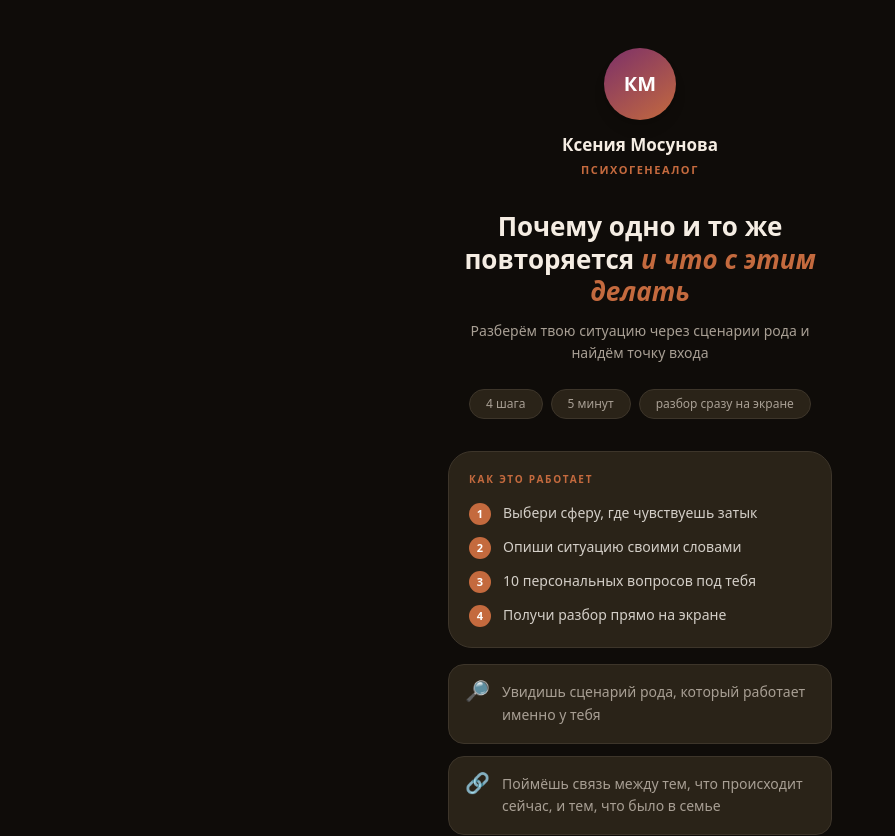
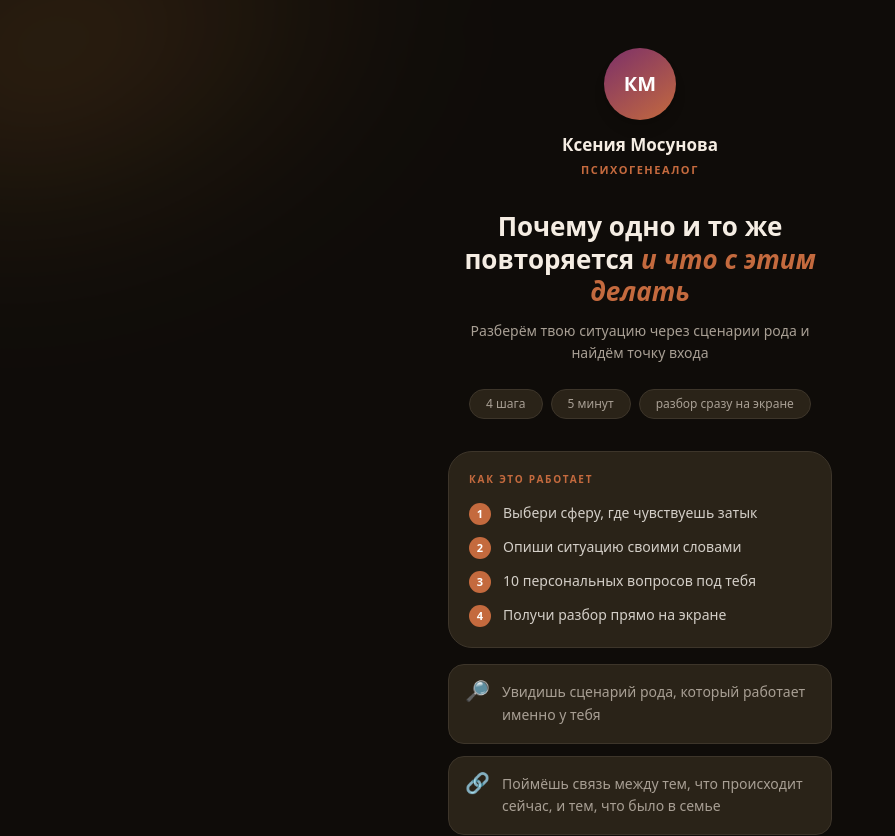
Before and after one commit to vladimirtroshyn99-glitch/quiz, a Next.js app: page / in a window 1280 px wide. Shown: the top 836 px of the page, without its empty margins (0-895 px from the left). Built offline with nearby package versions, Linux system fonts and the light colour scheme.

Commit message:
fix: soften background glow — wider ellipse, lower opacity, no z-index overlap
Co-Authored-By: Claude Sonnet 4.6 <noreply@anthropic.com>

```diff
--- a/pages/_app.js
+++ b/pages/_app.js
@@ -1,5 +1,30 @@
 import '../styles/globals.css';
+import Head from 'next/head';
 
 export default function App({ Component, pageProps }) {
-  return <Component {...pageProps} />;
+  return (
+    <>
+      <Head>
+        <meta name="viewport" content="width=device-width, initial-scale=1, viewport-fit=cover" />
+      </Head>
+      {/* Декоративный блик верхний левый угол */}
+      <div style={{
+        position: 'fixed',
+        top: '-120px',
+        left: '-160px',
+        width: '580px',
+        height: '340px',
+        borderRadius: '50%',
+        background: 'radial-gradient(ellipse at 35% 40%, rgba(200,140,45,0.22) 0%, rgba(180,100,35,0.10) 45%, transparent 72%)',
+        filter: 'blur(90px)',
+        pointerEvents: 'none',
+        zIndex: 0,
+        mixBlendMode: 'screen',
+        transform: 'rotate(-15deg)',
+      }} />
+      <div style={{ paddingTop: 'env(safe-area-inset-top, 0px)' }}>
+        <Component {...pageProps} />
+      </div>
+    </>
+  );
 }
```
